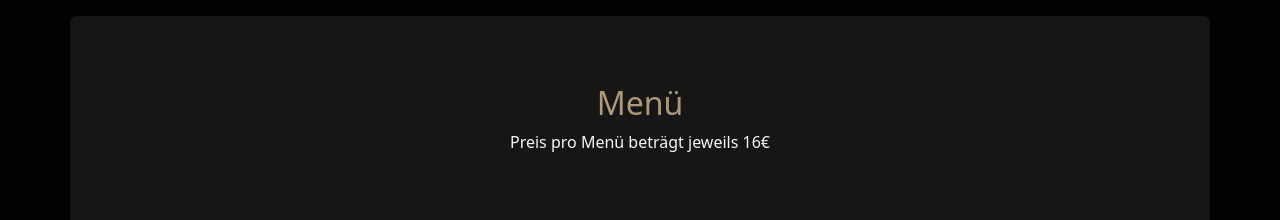
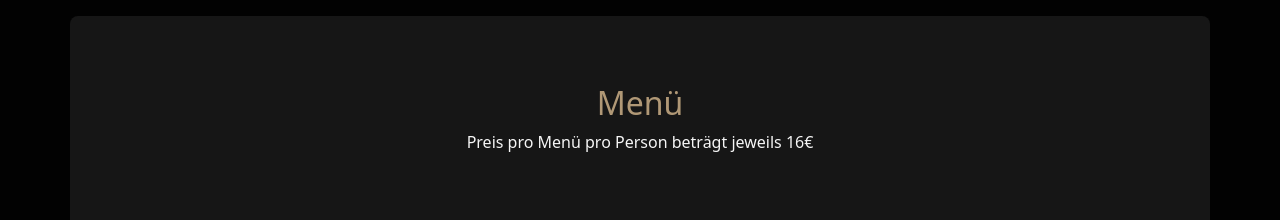
Before and after one commit to pedaKrk/KugsisCatering, a plain HTML site: page index.html in a window 1280 px wide. Shown: the part 920-1140 px from the top of the page. Drawn offline with nearby package versions, Linux system fonts and the light colour scheme.

Commit message:
Menü preis

```diff
--- a/index.html
+++ b/index.html
@@ -104,7 +104,7 @@
         <section class="container mt-5 px-4" id="menu">
             <div class="my-4 p-4 text-center">
                 <h2>Menü</h2>
-                <p>Preis pro Menü beträgt jeweils 16€</p>
+                <p>Preis pro Menü pro Person beträgt jeweils 16€</p>
             </div>
 
             <div id="menu-items"></div>
```
